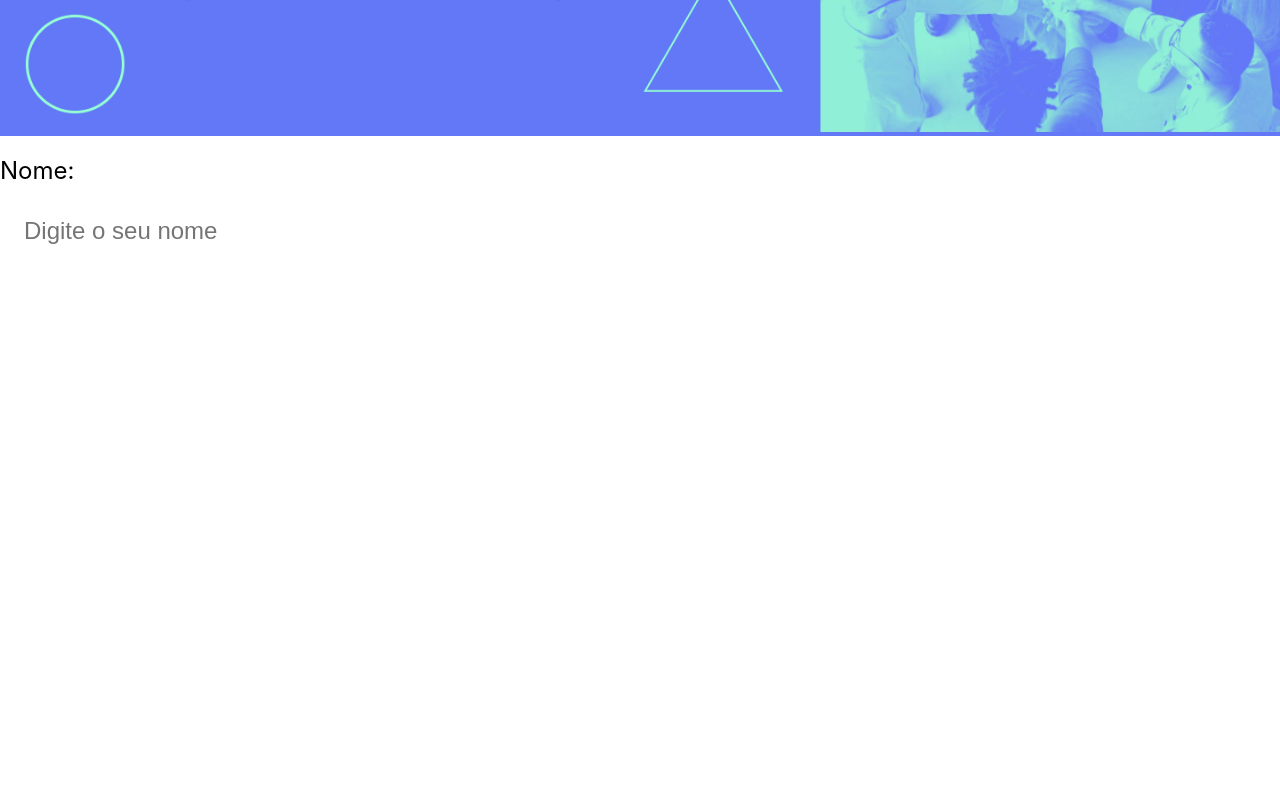
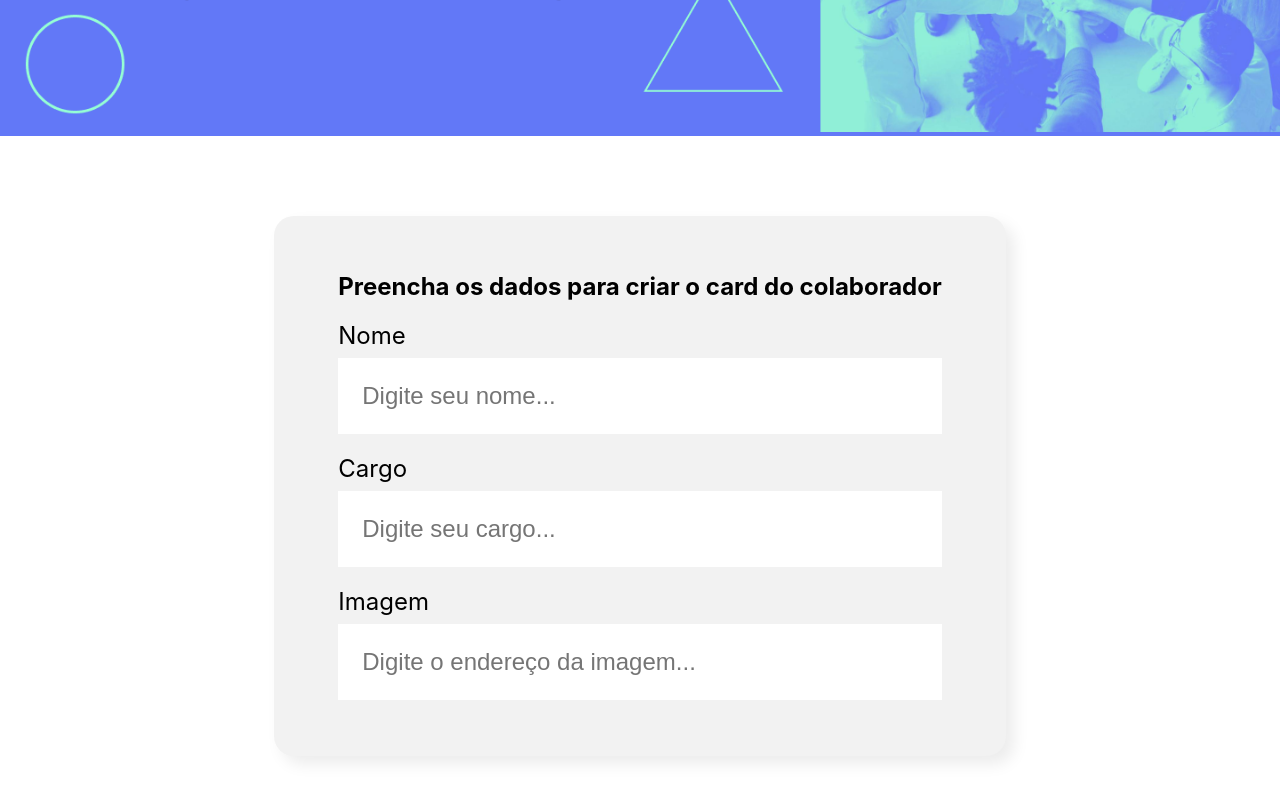
Before and after one commit to Gotera/organo, a React (Create React App) app: page / in a window 1280 px wide. Shown: the part 362-1162 px from the top of the page. Before the commit the page ends 800 px from the top, so only its background shows below. Built offline with nearby package versions, Linux system fonts and the light colour scheme.

Commit message:
Form created 1.8

```diff
--- a/src/App.js
+++ b/src/App.js
@@ -1,11 +1,11 @@
 import { Banner } from './components/Banner';
-import TextField from './components/TextField';
+import Form from './components/Formulary';
 
 function App() {
   return (
     <div className="App">
       <Banner />
-      <TextField />
+      <Form />
     </div>
   );
 }
--- /dev/null
+++ b/src/components/Formulary/Form.css
@@ -0,0 +1,13 @@
+.formulary {
+    display: flex;
+    justify-content: center;
+    margin: 80px 0px;
+}
+
+.formulary form {
+    max-width: 80%;
+    background-color: #f2f2f2;
+    border-radius: 20px;
+    padding: 36px 64px;
+    box-shadow: 8px 8px 16px rgba(0,0,0, 0.08);
+}
--- /dev/null
+++ b/src/components/Formulary/index.js
@@ -0,0 +1,16 @@
+import "./Form.css"
+import TextField from "../TextField"
+
+const Form = () => {
+    return (
+        <section className="formulary">
+            <form>
+                <h2>Preencha os dados para criar o card do colaborador</h2>
+                <TextField label="Nome" placeholder="Digite seu nome" />
+                <TextField label="Cargo" placeholder="Digite seu cargo" />
+                <TextField label="Imagem" placeholder="Digite o endereço da imagem" />
+            </form>
+        </section>
+    )}
+
+export default Form;
--- a/src/components/TextField/index.js
+++ b/src/components/TextField/index.js
@@ -1,10 +1,13 @@
 import "./TextField.css"
 
-export const TextField = () =>  {
+export const TextField = (props) =>  {
+
+    const placeholderModifier = `${props.placeholder}...`
+
     return (
         <div className="text-field">
-            <label>Nome:</label>
-            <input placeholder="Digite o seu nome"/>
+            <label>{ props.label }</label>
+            <input placeholder={placeholderModifier}/>
         </div>
     )
 }
```
